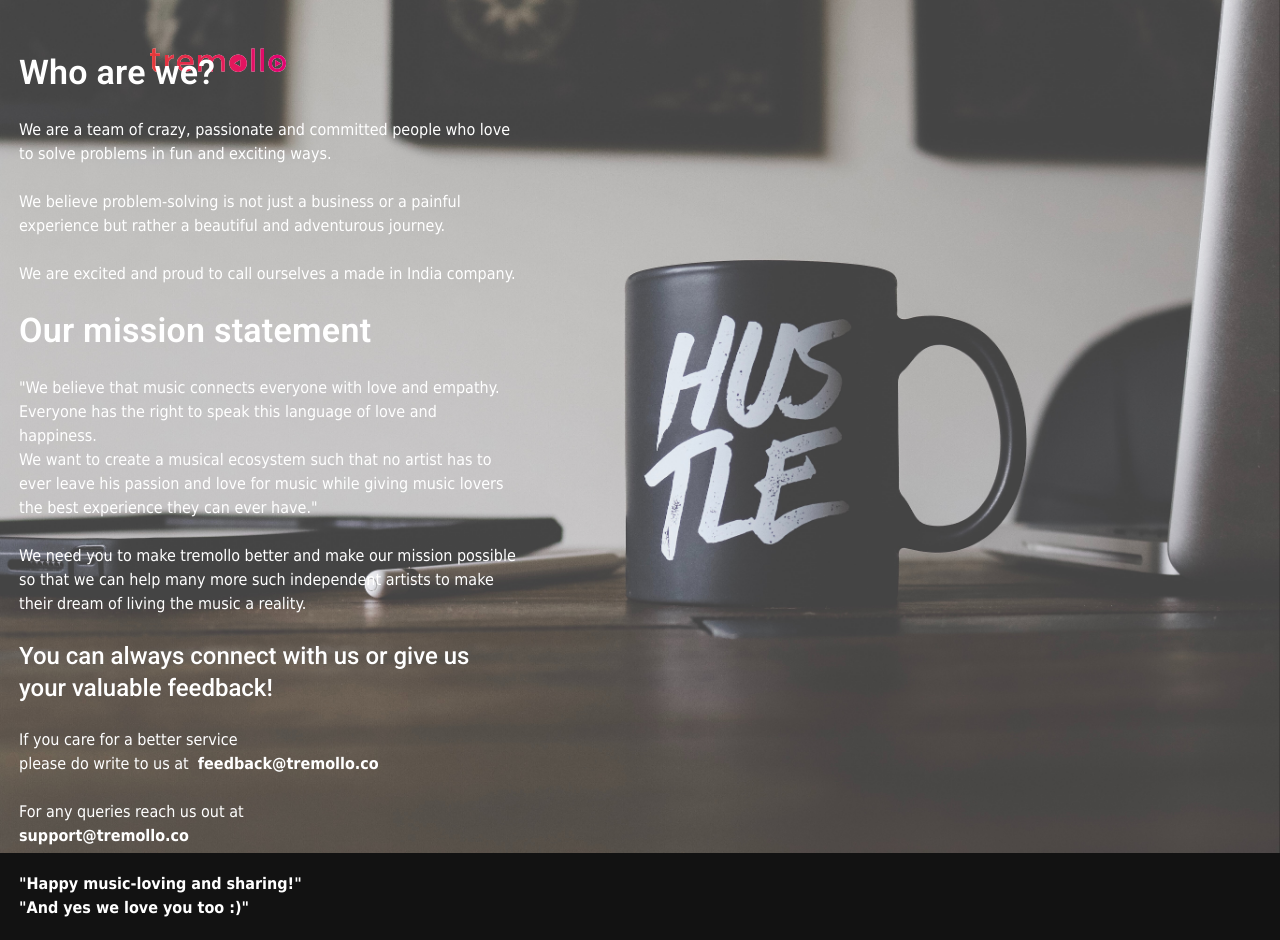
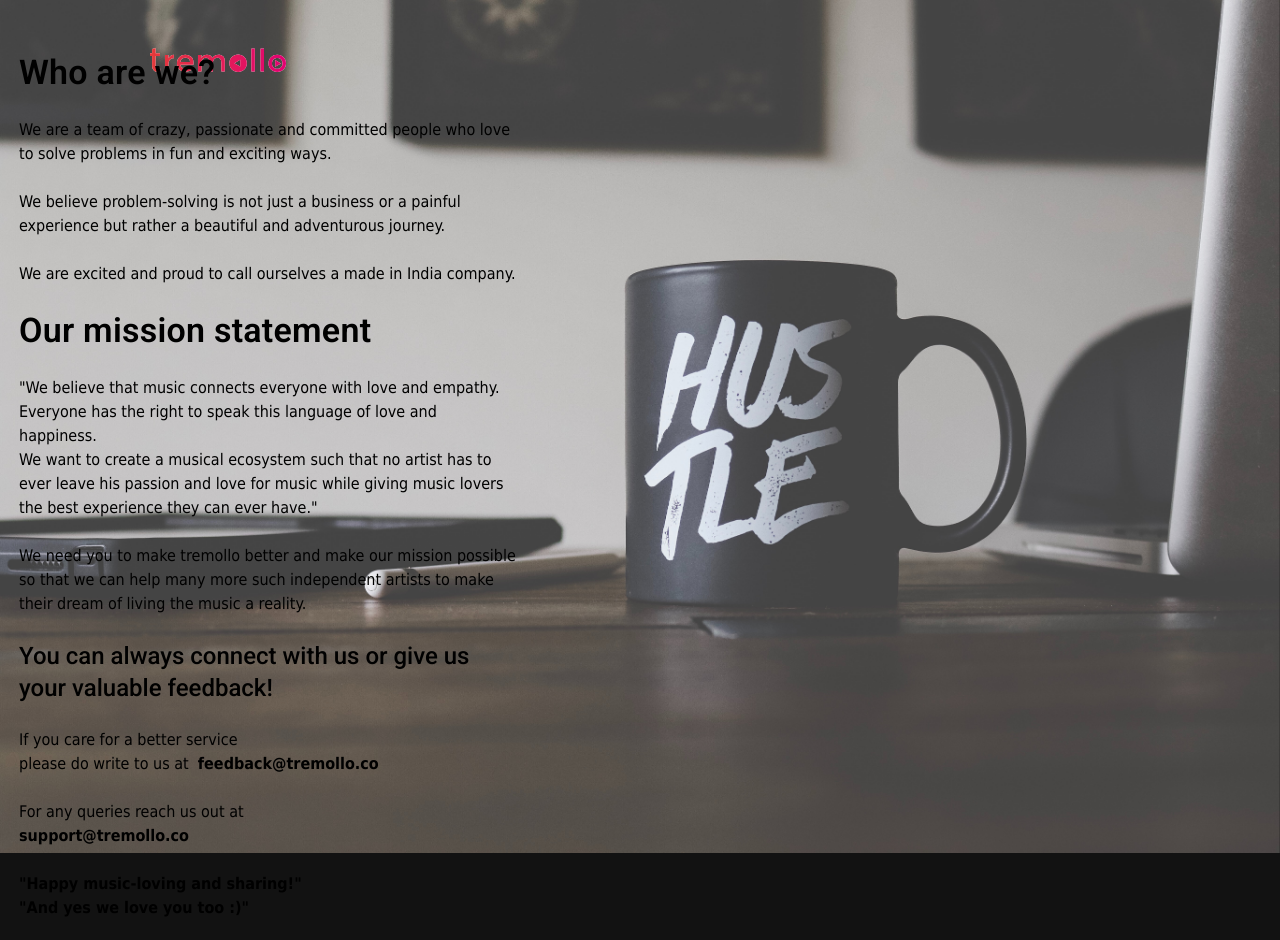
Before and after one commit to saaketc/Tremollo, a React (Create React App) app: page /about in a window 1280 px wide. Built offline with nearby package versions, Linux system fonts and the light colour scheme; no server answers.

Commit message:
font weight increased

```diff
--- a/src/components/about.js
+++ b/src/components/about.js
@@ -10,11 +10,11 @@
         <img src={background} className="bg" alt="" />
       </div>
 
-      <div className="div-about">
+      <div className="div-about" style={{color: 'black'}}>
         <Typography variant="h4" style={{fontWeight:600}}>Who are we?</Typography>
         <br />
 
-        <Typography variant="p">
+        <Typography variant="p" style={{fontWeight:500}}>
           We are a team of crazy, passionate and committed people who love to
           solve problems in fun and exciting ways. <br /><br/>
           We believe problem-solving is not just a business or a painful
@@ -25,7 +25,7 @@
         <br />
         <Typography variant="h4" style={{fontWeight:600}}>Our mission statement</Typography>
         <br />
-        <Typography variant="p">
+        <Typography variant="p" style={{fontWeight:500}}>
           "We believe that music connects everyone with love and empathy.
           Everyone has the right to speak this language of love and happiness.{" "}
           <br />
```
